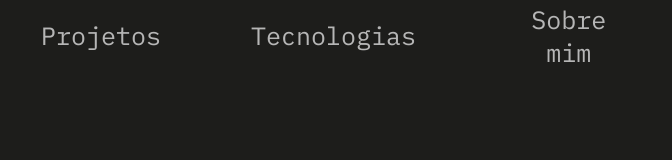
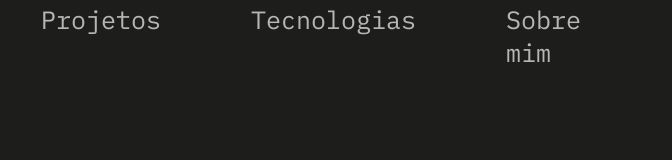
Before and after one commit to Cauadsm/cauadsm-port, a plain HTML site: page index.html in a window 1280 px wide. Shown: the full height of the page, 198-870 px from the left. Drawn offline with Linux system fonts and the light colour scheme.

Commit message:
Ignore this commit

```diff
--- a/index.html
+++ b/index.html
@@ -26,7 +26,9 @@
 
     </header>
     <main>
+            <div class="main-content">
 
+            </div>
     </main>
     <footer>
 
--- a/style.css
+++ b/style.css
@@ -9,19 +9,21 @@ body {
 body {
     background: #1D1D1B;
 }
-
 header {
     display: flex;
-    justify-content: space-between;
+    justify-content: space-around;
     align-items: center;
     height: 71px;
     background: #1D1D1B;
 }
 
+
+.main-content{
+
+}
+
 .nav-menu {
     display: flex;
-    align-items: center;
-    text-align: center;
     margin: 0 auto;
 }
 
```
